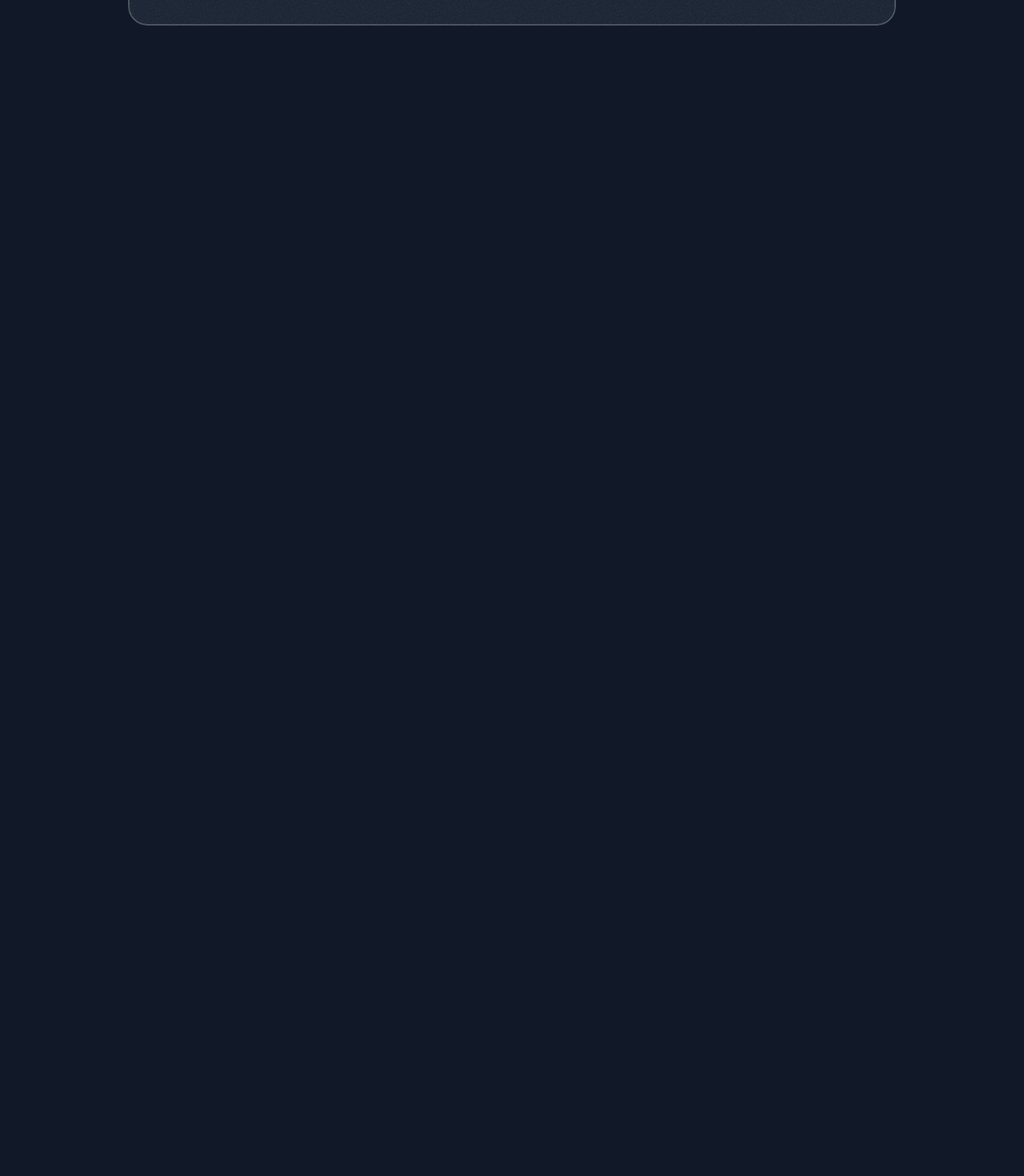
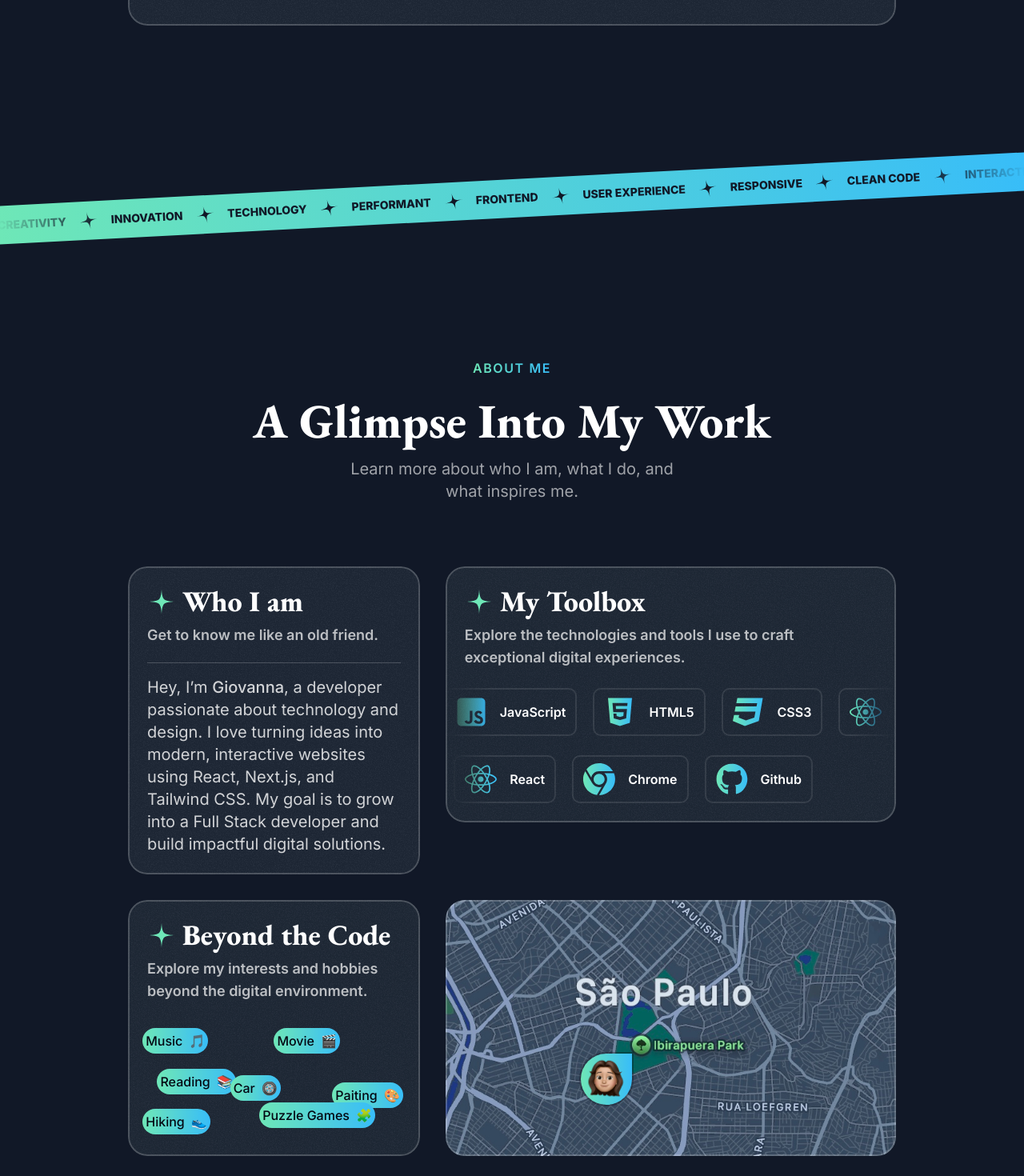
Before and after one commit to GiovannaFalcon/giovanna-dev-portfolio, a Next.js app: page / in a window 1280 px wide. Shown: the part 2780-4250 px from the top of the page at 80% size. Before the commit the page ends 2908 px from the top, so only its background shows below. Built offline with nearby package versions, Linux system fonts and the light colour scheme.

Commit message:
feat: criação da section 'About'

```diff
--- a/src/app/page.tsx
+++ b/src/app/page.tsx
@@ -1,6 +1,9 @@
 import { Header } from "@/sections/Header";
 import { HeroSection } from "@/sections/Hero";
 import { ProjectsSection } from "@/sections/Projects";
+import { TapeSection } from "@/sections/Tape";
+import { AboutSection } from "@/sections/About";
+import { ContactSection } from "@/sections/Contact";
 
 export default function Home() {
   return (
@@ -8,6 +11,8 @@
       <Header />
       <HeroSection />
       <ProjectsSection />
+      <TapeSection />
+      <AboutSection />
     </>
   );
 }
--- /dev/null
+++ b/src/components/Card.tsx
@@ -0,0 +1,25 @@
+import grainImage from "@/assets/images/grain.jpg";
+import { PropsWithChildren } from "react";
+import { twMerge } from "tailwind-merge";
+
+export const Card = ({
+  className,
+  children,
+}: PropsWithChildren<{ className?: string }>) => {
+  return (
+    <div
+      className={twMerge(
+        "bg-gray-800 rounded-3xl relative z-0 overflow-hidden after:z-10 after:content-[''] after:absolute after:inset-0 after:outline-2 after:outline after:-outline-offset-2 after:rounded-3xl after:outline-white/20 after:pointer-events-none p-6",
+        className
+      )}
+    >
+      <div
+        className="absolute inset-0 -z-10 opacity-5"
+        style={{
+          backgroundImage: `url(${grainImage.src})`,
+        }}
+      ></div>
+      {children}
+    </div>
+  );
+};
--- /dev/null
+++ b/src/components/CardHeader.tsx
@@ -0,0 +1,24 @@
+import StarIcon from "@/assets/icons/star.svg";
+import { twMerge } from "tailwind-merge";
+
+export const CardHeader = ({
+  title,
+  description,
+  className,
+}: {
+  title: string;
+  description: string;
+  className?: string;
+}) => {
+  return (
+    <div className={twMerge("flex flex-col", className)}>
+      <div className="inline-flex items-center gap-2">
+        <StarIcon className="size-9 text-emerald-300" />
+        <h3 className="font-serif text-4xl ">{title}</h3>
+      </div>
+      <h2 className="text-lg font-semibold text-white/70 mt-2">
+        {description}
+      </h2>
+    </div>
+  );
+};
--- /dev/null
+++ b/src/components/SectionHeader.tsx
@@ -0,0 +1,25 @@
+export const SectionHeader = ({
+    title,
+    eyebrow,
+    description,
+}: {
+    title: string,
+    eyebrow: string,
+    description: string,
+}) => {
+  return (
+    <>
+      <div className="flex justify-center">
+        <p className="uppercase font-semibold tracking-widest bg-gradient-to-r from-emerald-300 to-sky-400 text-center bg-clip-text text-transparent">
+          {eyebrow}
+        </p>
+      </div>
+      <h2 className="font-serif text-3xl md:text-5xl lg:text-6xl text-center mt-6">
+        {title}
+      </h2>
+      <p className="text-center md:text-lg lg:text-xl text-white/60 mt-4 max-w-md mx-auto">
+        {description}
+      </p>
+    </>
+  );
+};
--- /dev/null
+++ b/src/components/TechIcon.tsx
@@ -0,0 +1,14 @@
+export const TechIcon = ({ component }: { component: React.ElementType }) => {
+  const Component = component;
+  return (
+    <>
+      <Component className="size-10 fill-[url(#tech-icon-gradient)]" />
+      <svg className="size-0 absolute">
+        <linearGradient id="tech-icon-gradient">
+          <stop offset="0%" stopColor="rgb(110 231 183)" />
+          <stop offset="100%" stopColor="rgb(56 189 248)" />
+        </linearGradient>
+      </svg>
+    </>
+  );
+};
--- /dev/null
+++ b/src/components/ToolboxItems.tsx
@@ -0,0 +1,42 @@
+import { twMerge } from "tailwind-merge";
+import { TechIcon } from "./TechIcon";
+
+export const ToolboxItems = ({
+  items,
+  className,
+  itemsWrapperClassName,
+}: {
+  items: {
+    title: string;
+    iconType: React.ElementType;
+  }[];
+  className?: string;
+  itemsWrapperClassName: string;
+}) => {
+  return (
+    <div
+      className={twMerge(
+        "flex [mask-image:linear-gradient(to_right,transparent,black_10%,black_90%,transparent)]",
+        className
+      )}
+    >
+      <div
+        className={twMerge(
+          "flex flex-none py-0.5 gap-6 pr-6",
+          itemsWrapperClassName
+        )}
+      >
+        {items.map((item) => (
+          <div
+            key={item.title}
+            className="inline-flex items-center gap-4 py-2
+                        px-3 outline outline-2 outline-white/10 rounded-lg"
+          >
+            <TechIcon component={item.iconType} />
+            <span className="font-semibold">{item.title}</span>
+          </div>
+        ))}
+      </div>
+    </div>
+  );
+};
--- a/src/sections/About.tsx
+++ b/src/sections/About.tsx
@@ -1,3 +1,169 @@
+import { SectionHeader } from "@/components/SectionHeader";
+import { Card } from "@/components/Card";
+import StarIcon from "@/assets/icons/star.svg";
+import JavascriptIcon from "@/assets/icons/square-js.svg";
+import HtmlIcon from "@/assets/icons/html5.svg";
+import CssIcon from "@/assets/icons/css3.svg";
+import ReactIcon from "@/assets/icons/react.svg";
+import ChromeIcon from "@/assets/icons/chrome.svg";
+import GithubIcon from "@/assets/icons/github.svg";
+import { TechIcon } from "@/components/TechIcon";
+import mapImage from "@/assets/images/map.png";
+import Image from "next/image";
+import smileMemoji from "@/assets/images/memoji-smile.png";
+import { CardHeader } from "@/components/CardHeader";
+import { ToolboxItems } from "@/components/ToolboxItems";
+
+const toolboxItems = [
+  {
+    title: "JavaScript",
+    iconType: JavascriptIcon,
+  },
+  {
+    title: "HTML5",
+    iconType: HtmlIcon,
+  },
+  {
+    title: "CSS3",
+    iconType: CssIcon,
+  },
+  {
+    title: "React",
+    iconType: ReactIcon,
+  },
+  {
+    title: "Chrome",
+    iconType: ChromeIcon,
+  },
+  {
+    title: "Github",
+    iconType: GithubIcon,
+  },
+];
+
+const hobbies = [
+  {
+    title: "Music",
+    emoji: "🎵",
+    left: "5%",
+    top: "5%",
+  },
+  {
+    title: "Movie",
+    emoji: "🎬",
+    left: "50%",
+    top: "5%",
+  },
+  {
+    title: "Reading",
+    emoji: "📚",
+    left: "10%",
+    top: "35%",
+  },
+  {
+    title: "Car",
+    emoji: "🛞",
+    left: "35%",
+    top: "40%",
+  },
+  {
+    title: "Paiting",
+    emoji: "🎨",
+    left: "70%",
+    top: "45%",
+  },
+  {
+    title: "Hiking",
+    emoji: "👟",
+    left: "5%",
+    top: "65%",
+  },
+  {
+    title: "Puzzle Games",
+    emoji: "🧩",
+    left: "45%",
+    top: "60%",
+  },
+];
+
 export const AboutSection = () => {
-  return <div>About Section</div>;
+  return (
+    <section className="py-20">
+      <div className="container">
+        <SectionHeader
+          eyebrow="About Me"
+          title="A Glimpse Into My Work"
+          description="Learn more about who I am, what I do, and what inspires me."
+        />
+        <div className="mt-20 grid gap-8 md:grid-cols-5">
+          <Card className="md:col-span-2">
+            <div className="flex flex-col">
+              <div className="inline-flex items-center gap-2">
+                <StarIcon className="size-9 text-emerald-300" />
+                <h3 className="font-serif text-4xl">Who I am</h3>
+              </div>
+              <h2 className="text-lg font-semibold text-white/70 mt-2">
+                Get to know me like an old friend.
+              </h2>
+              <hr className="border-t border-white/20 mt-2 mb-4 md:mt-5" />
+              <p className="md:text-sm lg:text-xl text-white/80">
+                Hey, I’m <span className="font-medium">Giovanna</span>, a
+                developer passionate about technology and design. I love turning
+                ideas into modern, interactive websites using React, Next.js,
+                and Tailwind CSS. My goal is to grow into a Full Stack developer
+                and build impactful digital solutions.
+              </p>
+            </div>
+          </Card>
+          <Card className="h-[320px] p-0 md:col-span-3">
+            <CardHeader
+              title="My Toolbox"
+              description="Explore the technologies and tools I use to craft exceptional digital experiences."
+              className="px-6 pt-6"
+            />
+            <ToolboxItems items={toolboxItems} className="mt-6" />
+            <ToolboxItems
+              items={toolboxItems}
+              className="mt-6"
+              itemsWrapperClassName="-translate-x-1/2"
+            />
+          </Card>
+          <Card className="h-[320px] p-0 flex flex-col md:col-span-2">
+            <CardHeader
+              title="Beyond the Code"
+              description="Explore my interests and hobbies beyond the digital environment."
+              className="px-6 py-6"
+            />
+            <div className="relative flex-1">
+              {hobbies.map((hobby) => (
+                <div
+                  key={hobby.title}
+                  className="inline-flex items-center gap-2 px-6 bg-gradient-to-r from-emerald-300 to-sky-400 rounded-full py-1.5 absolute md:p-1"
+                  style={{
+                    left: hobby.left,
+                    top: hobby.top,
+                  }}
+                >
+                  <span className="font-medium text-gray-950">
+                    {hobby.title}
+                  </span>
+                  <span>{hobby.emoji}</span>
+                </div>
+              ))}
+            </div>
+          </Card>
+          <Card className="h-[320px] p-0 relative md:col-span-3">
+            <Image
+              src={mapImage}
+              alt="Map image"
+              className="w-full h-auto md:h-full md:object-cover"
+            />
+            <div className="absolute size-16 top-1/2 left-1/2 -translate-x-20 -translate-y-16 rounded-full rounded-br-none bg-gradient-to-r from-emerald-300 to-sky-400 after:content-[''] after:absolute after:inset-0 after:outline after:outline-2 after:-outline-offset-0 after:rounded-full after:rounded-br-none after:outline-gray-950/30 md:-translate-x-28 md:translate-y-1/2 md:rounded-full md:rounded-tr-none md:after:rounded-full md:after:rounded-tr-none ">
+              <Image src={smileMemoji} alt="smiling memoji" className="mt-1" />
+            </div>
+          </Card>
+        </div>
+      </div>
+    </section>
+  );
 };
--- a/src/sections/Tape.tsx
+++ b/src/sections/Tape.tsx
@@ -1,3 +1,34 @@
+import StarIcon from "@/assets/icons/star.svg";
+
+const words = [
+  "Creativity",
+  "Innovation",
+  "Technology",
+  "Performant",
+  "Frontend",
+  "User Experience",
+  "Responsive",
+  "Clean Code",
+  "Interactivity",
+  "Authenticity",
+  "Focus",
+];
+
 export const TapeSection = () => {
-  return <div>Tape Section</div>;
+  return (
+    <section className="py-16 lg:py-24 overflow-x-clip">
+      <div className="bg-gradient-to-r from-emerald-300 to-sky-400 -rotate-3 -mx-1">
+        <div className="flex [mask-image:linear-gradient(to_right,transparent,black_10%,black_90%,transparent)]">
+          <div className="flex flex-none gap-4 py-3">
+            {words.map((word) => (
+              <div key={word} className="inline-flex gap-4 items-center">
+                <span className="text-gray-900 uppercase font-extrabold text-sm">{word}</span>
+                <StarIcon className="size-6 text-gray-900 -rotate-12" />
+              </div>
+            ))}
+          </div>
+        </div>
+      </div>
+    </section>
+  );
 };
```
